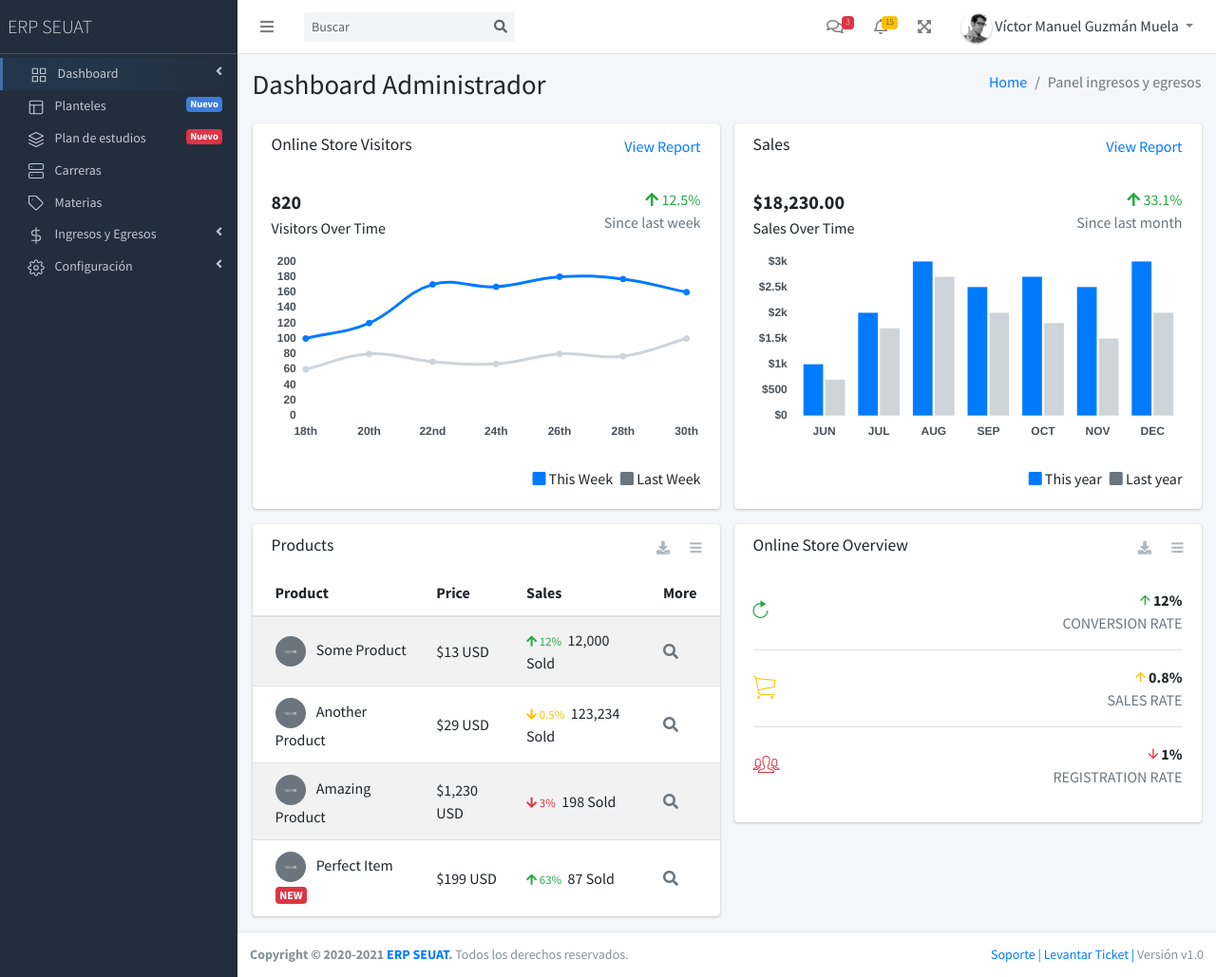
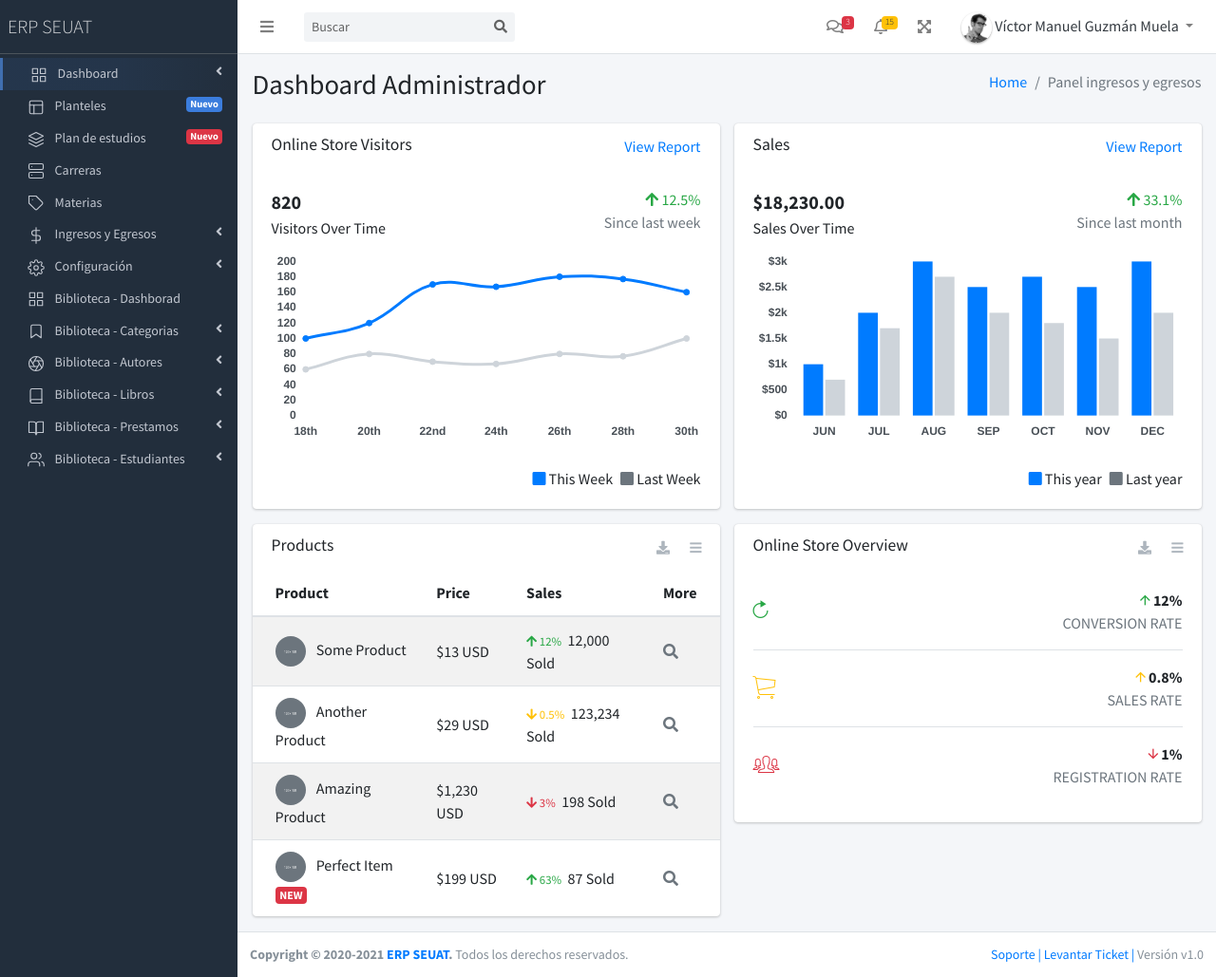
Before and after one commit to guzmanv/erp-seuat-v1, a PHP site: page /erp-seuat-v1/ in a window 1280 px wide. Shown: the whole page at 95% size. Run offline with PHP 8.4, Linux system fonts and the light colour scheme; data that the repository does not hold is empty.

Commit message:
se agrego los iconos de Biblioteca en el navbar

```diff
--- a/Views/Template/nav_admin.php
+++ b/Views/Template/nav_admin.php
@@ -304,6 +304,164 @@
               </li>
             </ul>
           </li>
+
+          <!--BIBLIOTECA-->
+          <li class="nav-item">
+            <a href="Biblioteca" class="nav-link">
+              <i class="ml-3 mr-2" data-feather="grid"></i>
+              <!--<i class="nav-icon fas fa-university"></i>-->
+              <p>
+              Biblioteca - Dashborad
+              </p>
+            </a>
+          </li>
+          <li class="nav-item">
+            <a href="#" class="nav-link">
+              <i class="ml-3 mr-2" data-feather="bookmark"></i>
+              <!--<i class="nav-icon fas fa-tachometer-alt"></i>-->
+              <p>
+                Biblioteca - Categorias
+                <i class="right fas fa-angle-left"></i>
+              </p>
+            </a>
+            <ul class="nav nav-treeview">
+              <li class="nav-item">
+                <a href="roles" class="nav-link">
+                   <i class="ml-3 mr-2" data-feather="plus"></i>
+
+                  <p>Agregar</p>
+                </a>
+              </li>
+            </ul>
+            <ul class="nav nav-treeview">
+              <li class="nav-item">
+                <a href="roles" class="nav-link">
+                   <i class="ml-3 mr-2" data-feather="flag"></i>
+
+                  <p>Administrar</p>
+                </a>
+              </li>
+            </ul>
+          </li>
+          <li class="nav-item">
+            <a href="#" class="nav-link">
+              <i class="ml-3 mr-2" data-feather="aperture"></i>
+              <!--<i class="nav-icon fas fa-tachometer-alt"></i>-->
+              <p>
+                Biblioteca - Autores
+                <i class="right fas fa-angle-left"></i>
+              </p>
+            </a>
+            <ul class="nav nav-treeview">
+              <li class="nav-item">
+                <a href="roles" class="nav-link">
+                   <i class="ml-3 mr-2" data-feather="plus"></i>
+
+                  <p>Agregar</p>
+                </a>
+              </li>
+            </ul>
+            <ul class="nav nav-treeview">
+              <li class="nav-item">
+                <a href="roles" class="nav-link">
+                   <i class="ml-3 mr-2" data-feather="flag"></i>
+
+                  <p>Administrar</p>
+                </a>
+              </li>
+            </ul>
+          </li>
+          <li class="nav-item">
+            <a href="#" class="nav-link">
+              <i class="ml-3 mr-2" data-feather="book"></i>
+              <!--<i class="nav-icon fas fa-tachometer-alt"></i>-->
+              <p>
+                Biblioteca - Libros
+                <i class="right fas fa-angle-left"></i>
+              </p>
+            </a>
+            <ul class="nav nav-treeview">
+              <li class="nav-item">
+                <a href="roles" class="nav-link">
+                   <i class="ml-3 mr-2" data-feather="plus"></i>
+
+                  <p>Agregar</p>
+                </a>
+              </li>
+            </ul>
+            <ul class="nav nav-treeview">
+              <li class="nav-item">
+                <a href="roles" class="nav-link">
+                   <i class="ml-3 mr-2" data-feather="flag"></i>
+
+                  <p>Administrar</p>
+                </a>
+              </li>
+            </ul>
+          </li>
+          <li class="nav-item">
+            <a href="#" class="nav-link">
+              <i class="ml-3 mr-2" data-feather="book-open"></i>
+              <!--<i class="nav-icon fas fa-tachometer-alt"></i>-->
+              <p>
+                Biblioteca - Prestamos
+                <i class="right fas fa-angle-left"></i>
+              </p>
+            </a>
+            <ul class="nav nav-treeview">
+              <li class="nav-item">
+                <a href="roles" class="nav-link">
+                   <i class="ml-3 mr-2" data-feather="plus"></i>
+
+                  <p>Nuevo Préstamo</p>
+                </a>
+              </li>
+            </ul>
+            <ul class="nav nav-treeview">
+              <li class="nav-item">
+                <a href="roles" class="nav-link">
+                   <i class="ml-3 mr-2" data-feather="flag"></i>
+
+                  <p>Administrar</p>
+                </a>
+              </li>
+            </ul>
+          </li>
+          <li class="nav-item">
+            <a href="#" class="nav-link">
+              <i class="ml-3 mr-2" data-feather="users"></i>
+              <!--<i class="nav-icon fas fa-tachometer-alt"></i>-->
+              <p>
+                Biblioteca - Estudiantes
+                <i class="right fas fa-angle-left"></i>
+              </p>
+            </a>
+            <ul class="nav nav-treeview">
+              <li class="nav-item">
+                <a href="roles" class="nav-link">
+                   <i class="ml-3 mr-2" data-feather="plus"></i>
+
+                  <p>Nuevo Estudiante</p>
+                </a>
+              </li>
+              <li class="nav-item">
+                <a href="roles" class="nav-link">
+                   <i class="ml-3 mr-2" data-feather="flag"></i>
+
+                  <p>Lista de Estudiantes</p>
+                </a>
+              </li>
+              <li class="nav-item">
+                <a href="roles" class="nav-link">
+                   <i class="ml-3 mr-2" data-feather="share"></i>
+
+                  <p>Subir Masivo</p>
+                </a>
+              </li>
+            </ul>
+          </li>
+
+
         </ul>
       </nav>
       <!-- /.sidebar-menu -->
```
